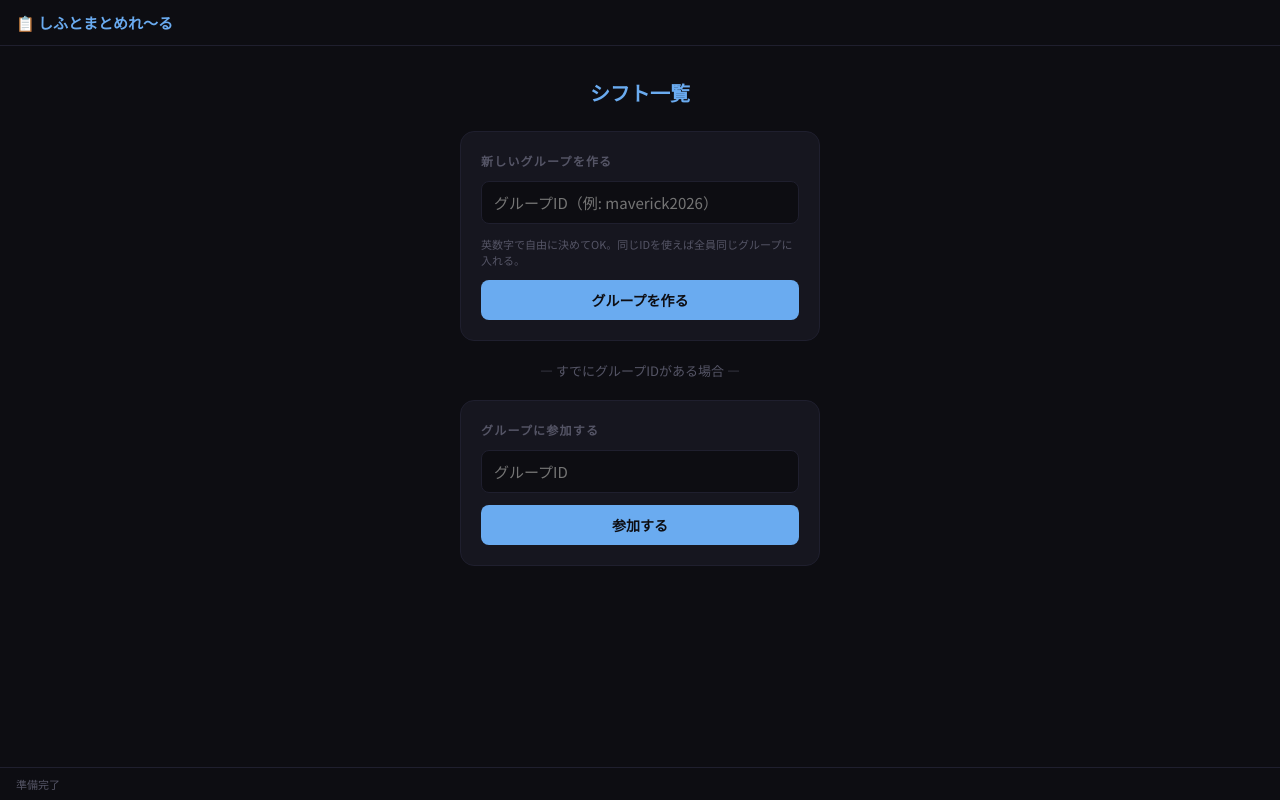
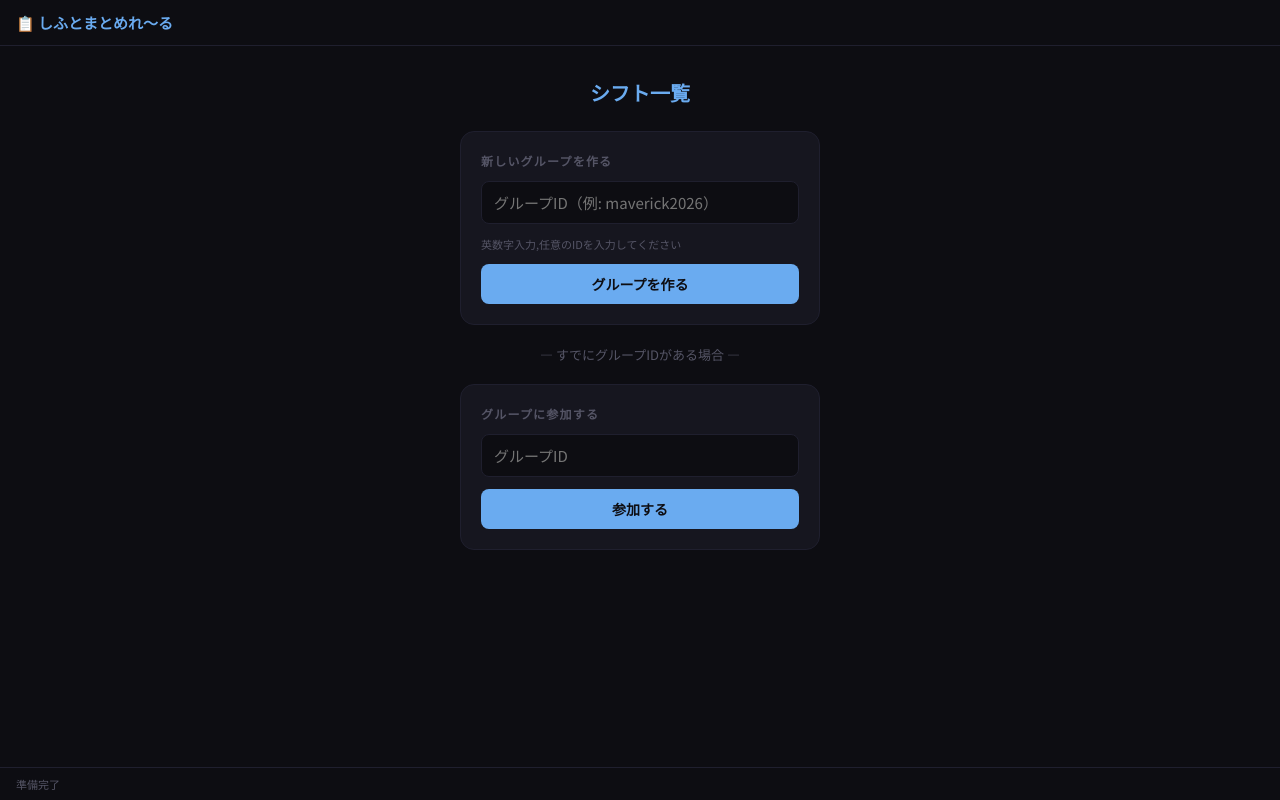
Before and after one commit to maryo1307kiyo-hub/shiftmatomeralel, a website: page index.html in a window 1280 px wide. Drawn offline with Linux system fonts and the light colour scheme.

Commit message:
Update index.html

```diff
--- a/index.html
+++ b/index.html
@@ -107,7 +107,7 @@
       <div class="card">
         <div class="card-label">新しいグループを作る</div>
         <input type="text" id="newGroupId" placeholder="グループID（例: maverick2026）" autocomplete="off" autocorrect="off" autocapitalize="off" spellcheck="false">
-        <div style="font-size:11px;color:var(--muted);">英数字で自由に決めてOK。同じIDを使えば全員同じグループに入れる。</div>
+        <div style="font-size:11px;color:var(--muted);">英数字入力,任意のIDを入力してください</div>
         <button class="btn" onclick="createGroup()">グループを作る</button>
       </div>
 
```
